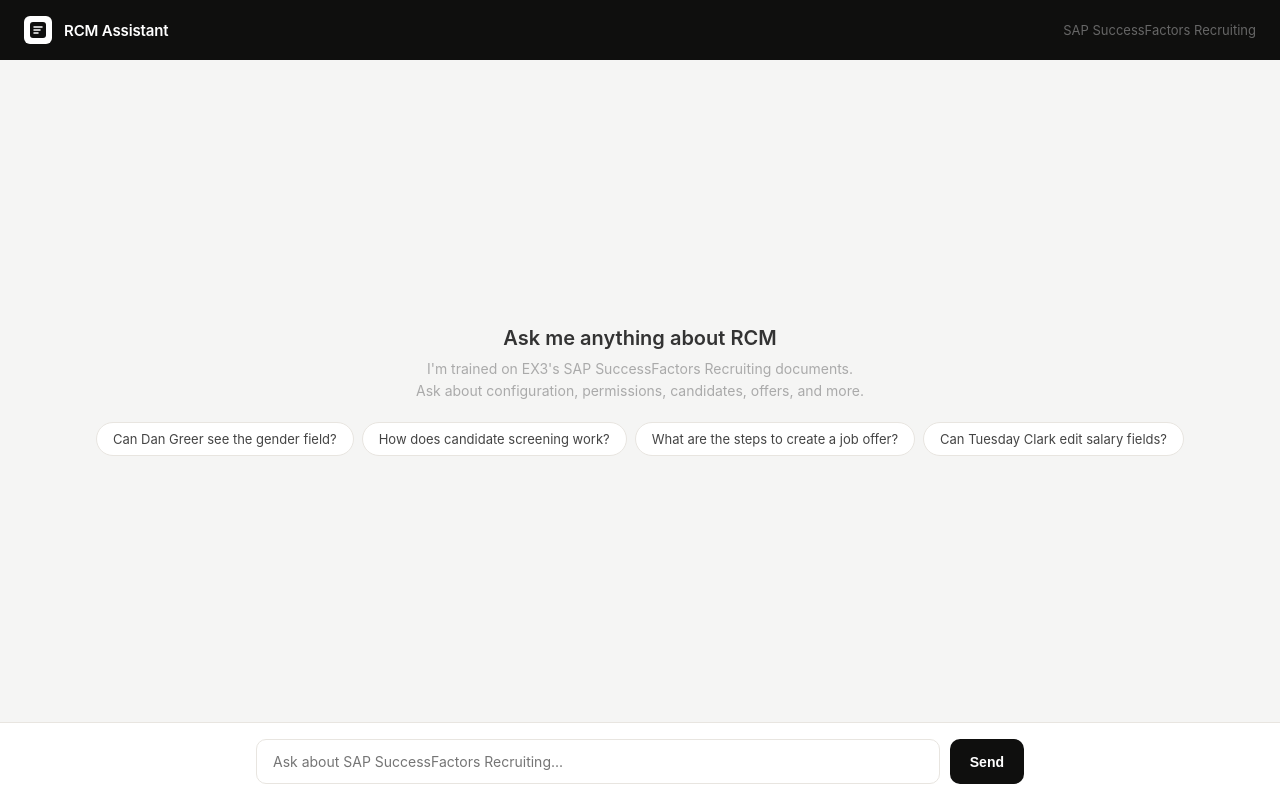
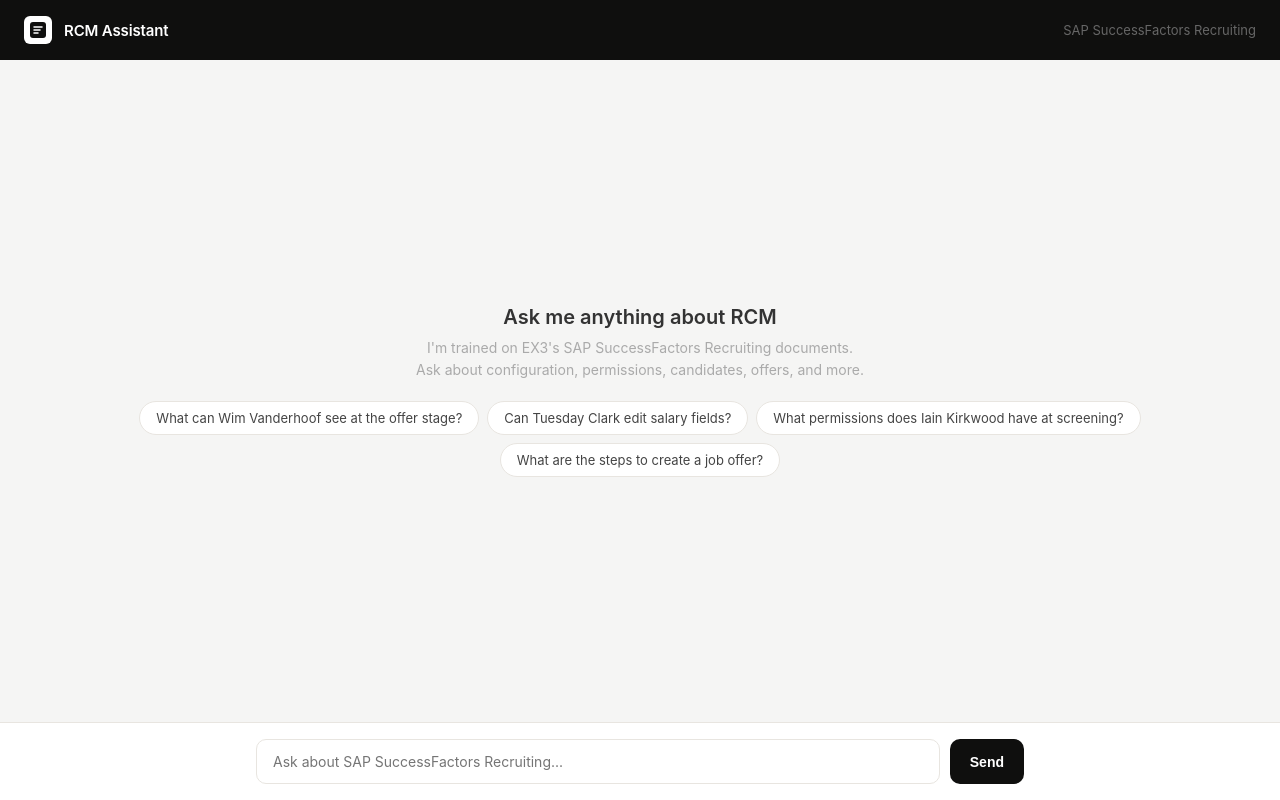
Before and after one commit to louiebond1/rcm-chatbot, a website: page public/index.html in a window 1280 px wide. Drawn offline with Linux system fonts and the light colour scheme.

Commit message:
Randomise suggestion pills on every page load

```diff
--- a/public/index.html
+++ b/public/index.html
@@ -52,12 +52,7 @@
   <div class="empty" id="empty">
     <h2>Ask me anything about RCM</h2>
     <p>I'm trained on EX3's SAP SuccessFactors Recruiting documents.<br>Ask about configuration, permissions, candidates, offers, and more.</p>
-    <div class="pills">
-      <div class="pill" onclick="ask(this)">Can Dan Greer see the gender field?</div>
-      <div class="pill" onclick="ask(this)">How does candidate screening work?</div>
-      <div class="pill" onclick="ask(this)">What are the steps to create a job offer?</div>
-      <div class="pill" onclick="ask(this)">Can Tuesday Clark edit salary fields?</div>
-    </div>
+    <div class="pills" id="pills"></div>
   </div>
 </div>
 
@@ -76,6 +71,36 @@
   var empty = document.getElementById('empty');
   var sessionId = localStorage.getItem('rcm_session') || Math.random().toString(36).slice(2);
   localStorage.setItem('rcm_session', sessionId);
+
+  var allPills = [
+    'Can Dan Greer see the gender field?',
+    'Can Tuesday Clark edit salary fields?',
+    'What are the steps in test case FC1-RC-001?',
+    'How does candidate screening work?',
+    'What are the steps to create a job offer?',
+    'Can Alexander Brackley edit the job requisition title?',
+    'What can Wim Vanderhoof see at the offer stage?',
+    'Can Molly Gray view interview results?',
+    'What permissions does Iain Kirkwood have at screening?',
+    'Can Jaspaul Rai approve an offer?',
+    'What fields can a Recruiter edit at the interview stage?',
+    'Can a Finance role see candidate names?'
+  ];
+  (function() {
+    var pool = allPills.slice();
+    for (var i = pool.length - 1; i > 0; i--) {
+      var j = Math.floor(Math.random() * (i + 1));
+      var tmp = pool[i]; pool[i] = pool[j]; pool[j] = tmp;
+    }
+    var pillsEl = document.getElementById('pills');
+    for (var k = 0; k < 4; k++) {
+      var d = document.createElement('div');
+      d.className = 'pill';
+      d.textContent = pool[k];
+      d.onclick = function() { ask(this); };
+      pillsEl.appendChild(d);
+    }
+  })();
 
   input.addEventListener('input', function() {
     input.style.height = 'auto';
```
